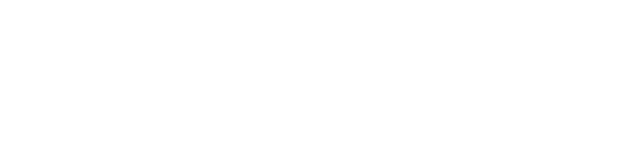
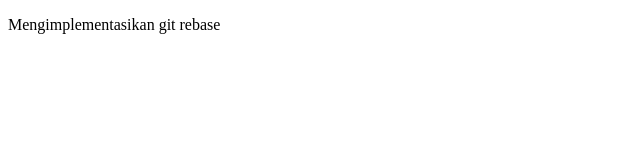
Before and after one commit to DwikiIqbal/coba-gitignore-baru, a plain HTML site: page index.html in a window 1280 px wide. Shown: the whole page, without its empty margins (0-640 px from the left). Drawn offline with Linux system fonts and the light colour scheme.

Commit message:
Mengubah isi body index.html

```diff
--- a/index.html
+++ b/index.html
@@ -7,6 +7,6 @@
     <title>Coba .gitignore</title>
 </head>
 <body>
-
+    <p>Mengimplementasikan git rebase</p>
 </body>
 </html>
```
